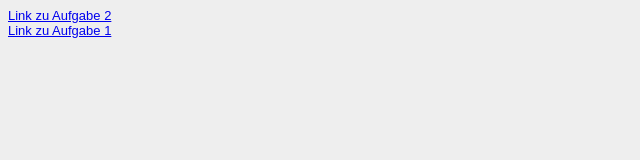
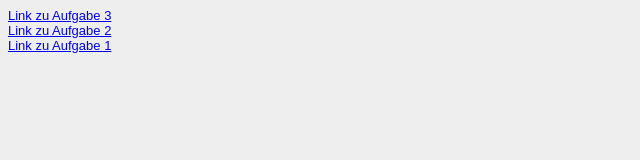
Before and after one commit to LindaBentz/EIA1-Semester01, a plain HTML site: page Steckbrief/steckbrief.html in a window 1280 px wide. Shown: the whole page, without its empty margins (0-640 px from the left). Drawn offline with Linux system fonts and the light colour scheme.

Commit message:
Update steckbrief.html

```diff
--- a/Steckbrief/steckbrief.html
+++ b/Steckbrief/steckbrief.html
@@ -12,6 +12,10 @@ body {
 </style>
 </head>
 <body>
+	<a href="../A03/" target="blank">Link zu Aufgabe 3</a>
+	<br>
+
+
 	<a href="../A02/" target="blank">Link zu Aufgabe 2</a>
 	<br>
 
```
